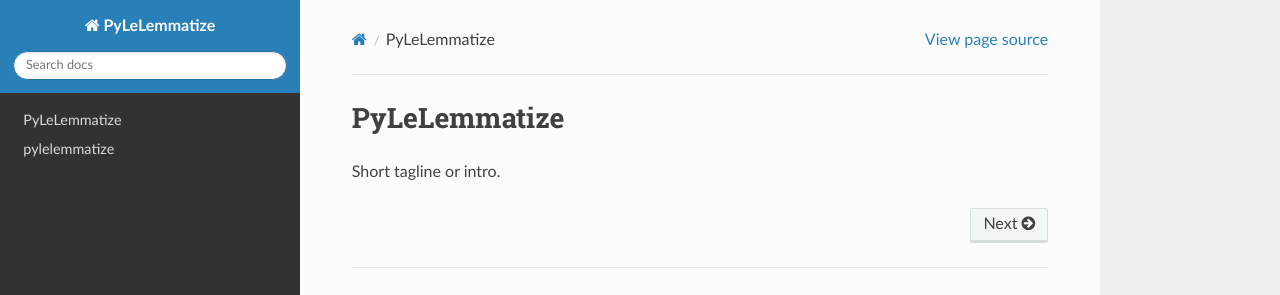
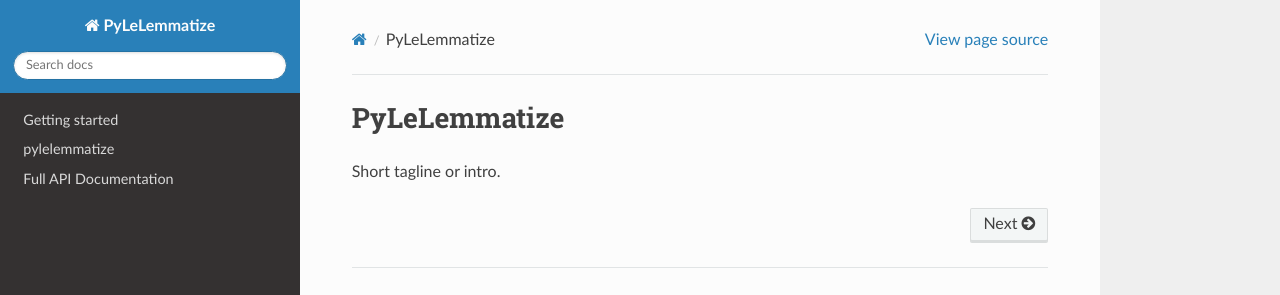
Before and after one commit to anguelos/pylelemmatize, a Sphinx documentation site: the page built from docs/index.md, in a window 1280 px wide. Shown: the top 295 px of the page. Built offline with Sphinx 7.4.7 and the Read the Docs theme 3.1.0, drawn with Linux system fonts in a browser that asks for light colours.

```diff
--- a/README.md
+++ b/README.md
@@ -1,4 +1,4 @@
-# PyLeLemmatize
+# Getting started
 
 [![PyPI](https://img.shields.io/pypi/v/pylelemmatize.svg)](https://pypi.org/project/pylelemmatize/)
 [![Python](https://img.shields.io/pypi/pyversions/pylelemmatize.svg)](https://pypi.org/project/pylelemmatize/)
--- a/docs/api/modules.rst
+++ b/docs/api/modules.rst
@@ -1,7 +1,13 @@
-pylelemmatize
-=============
+Full API Documentation
+======================
 
 .. toctree::
    :maxdepth: 1
 
    pylelemmatize
+
+.. toctree::
+   :maxdepth: 1
+   :glob:
+
+   _autosummary/*
--- a/docs/index.md
+++ b/docs/index.md
@@ -7,5 +7,5 @@ Short tagline or intro.
 :hidden:
 
 getting-started
-
 api/pylelemmatize
+api/modules
```
Also changed, not shown: docs/api/pylelemmatize.rst (+11 -1 lines).
